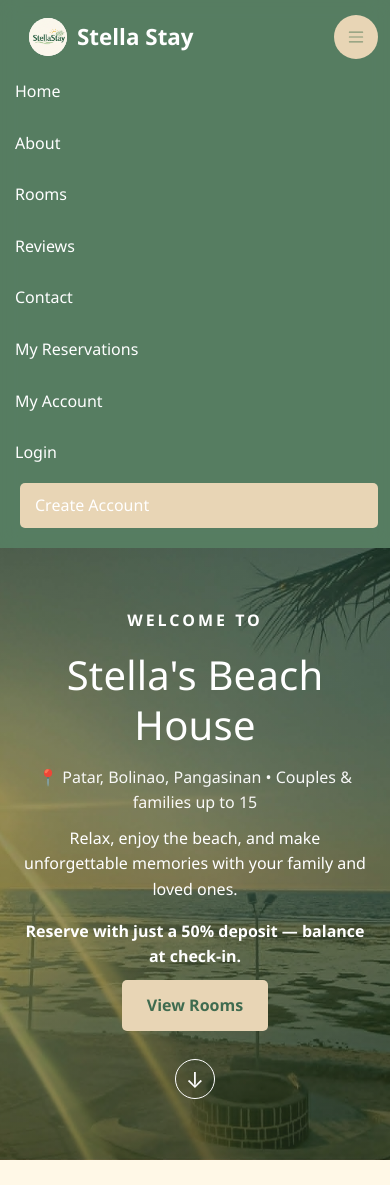
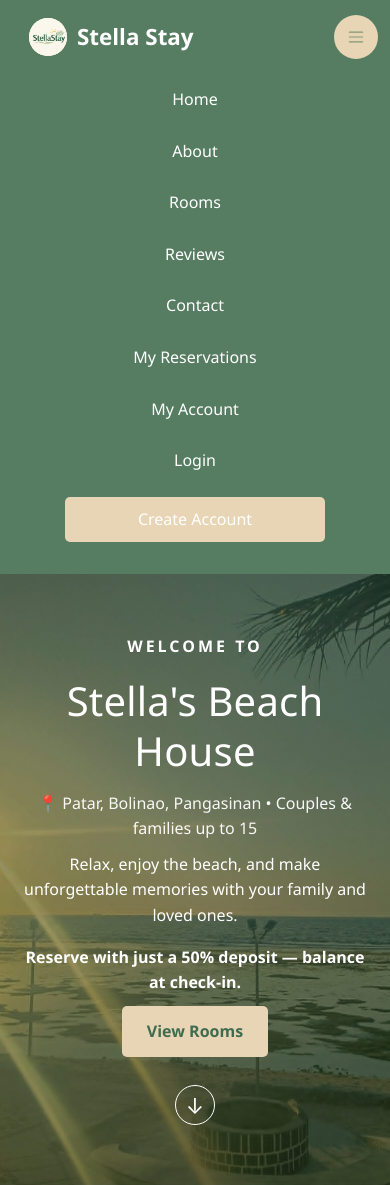
Before and after one commit to Xeishi06/Webtech_Hotel, a PHP site: page /landingpage.html in a window 390 px wide, after a click that opens the changed part. Shown: the top 1185 px of the page. Run offline with PHP 8.4, Linux system fonts and the light colour scheme.

Commit message:
Tidy collapsed burger menu + Create Account button

```diff
--- a/landingpage.css
+++ b/landingpage.css
@@ -72,6 +72,16 @@ nav h2 {
 .stella-nav .nav-link { color: white; }
 .stella-nav .nav-link:hover, .stella-nav .nav-link:focus { color: white; }
 .stella-nav .register-button { margin: 4px 0 4px 8px; }
+@media (max-width: 1199.98px) {
+    .stella-nav .navbar-collapse { text-align: center; padding: 8px 0 12px 0; }
+    .stella-nav .nav-link { display: inline-block; }
+    .stella-nav .register-button {
+        display: block;
+        margin: 10px auto 4px auto;
+        max-width: 260px;
+        text-align: center;
+    }
+}
 
 nav a {
     color: white;
```
